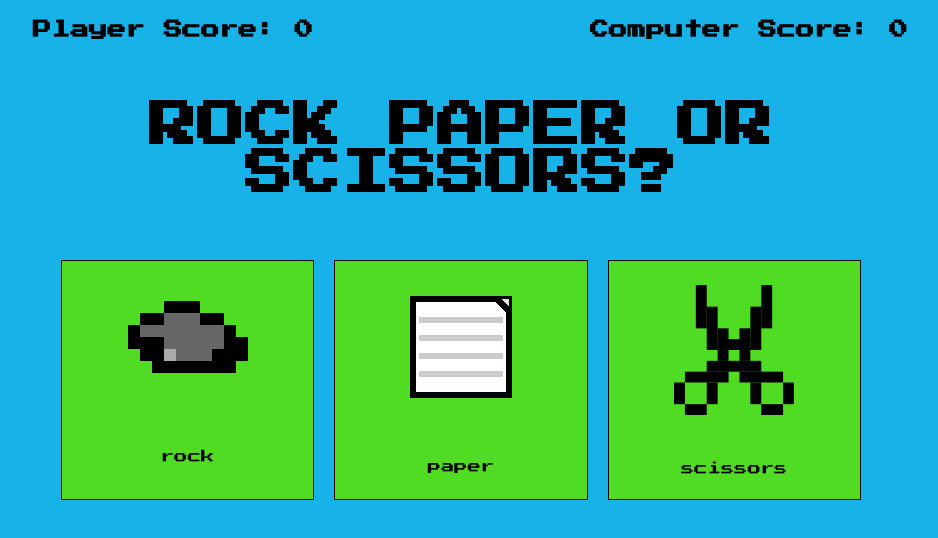
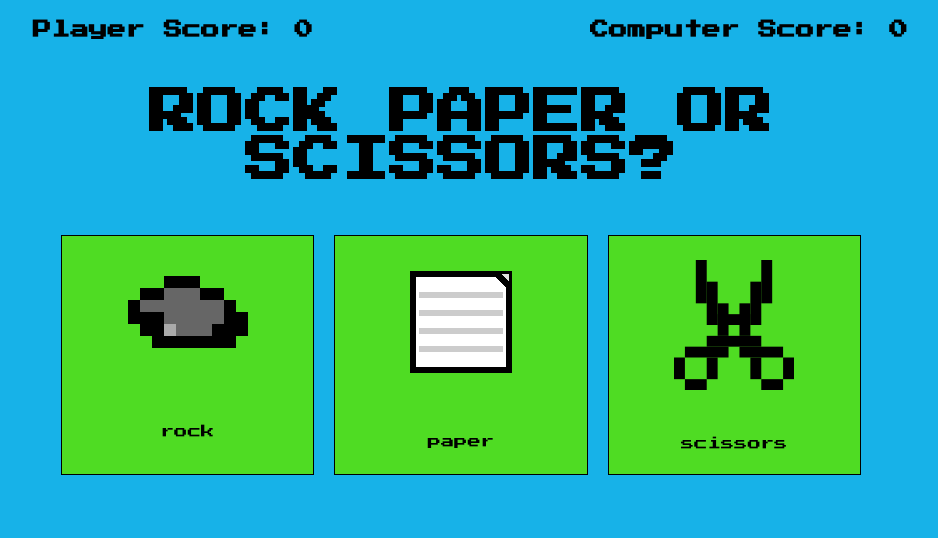
Before and after one commit to ImExtraPolite3/rock-paper-scissors, a React (Vite) app: page / in a window 1280 px wide. Shown: the top 538 px of the page, without its empty margins (179-1117 px from the left). Built offline with nearby package versions, Linux system fonts and the light colour scheme.

Commit message:
fix styling

```diff
--- a/src/index.css
+++ b/src/index.css
@@ -18,7 +18,7 @@ body {
   display: flex;
   flex-direction: column;
   justify-content: space-between;
-  height: 80vh;
+  gap: 50px;
 }
 
 .scores {
@@ -126,7 +126,6 @@ button:hover {
 @media (min-width: 700px) {
   .game {
     justify-content: space-between;
-    height: 60vh;
   }
 
   .scores {
```
Also changed, not shown: 1 other file (tests, documents, lock files or other folders).
